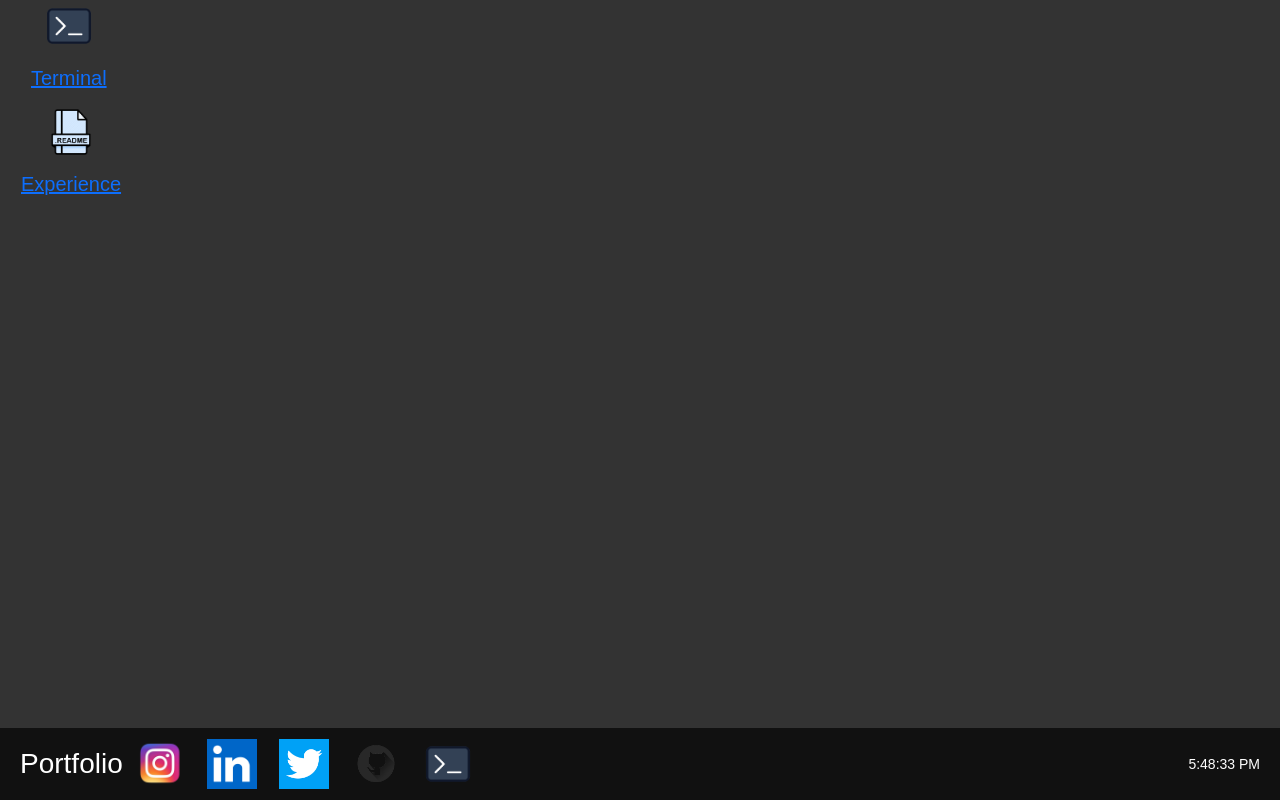
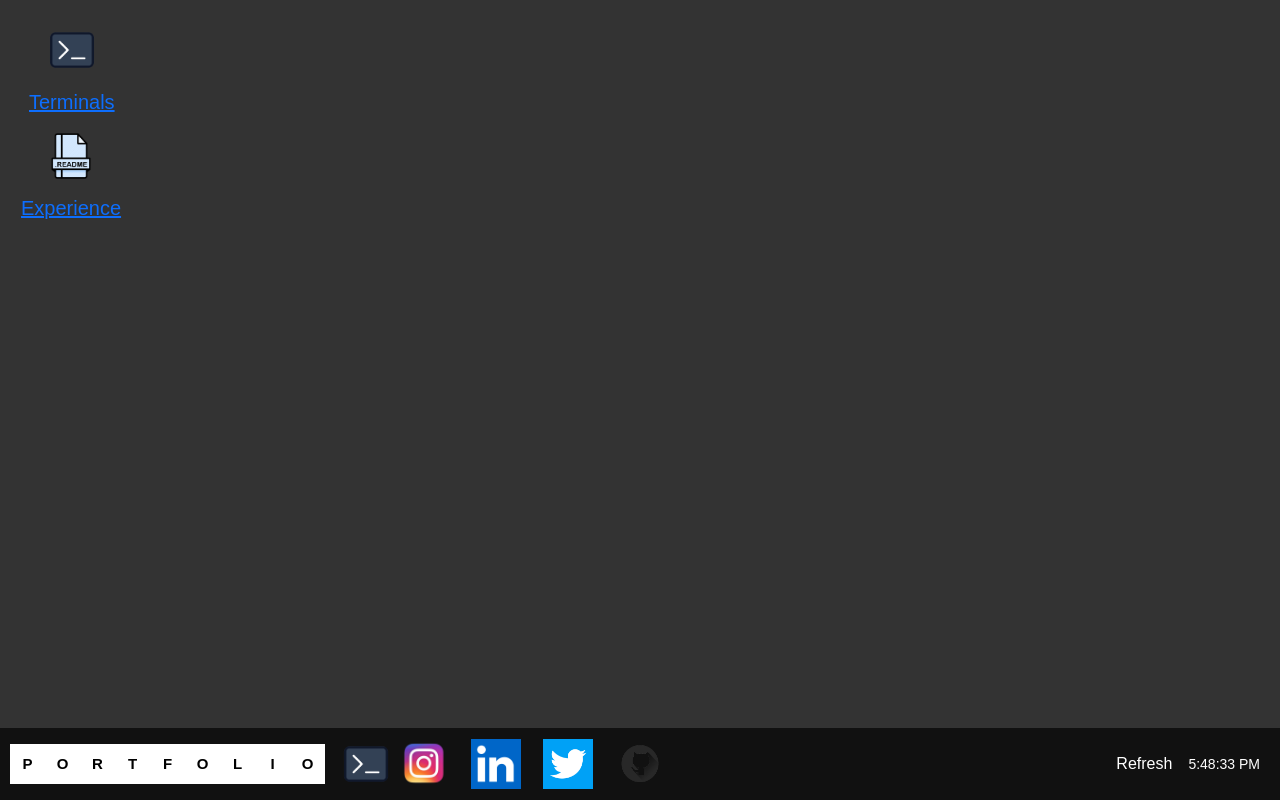
Before and after one commit to AKN414-IND/Portfolio_Linux, a plain HTML site: page index.html in a window 1280 px wide. Drawn offline with nearby package versions, Linux system fonts and the light colour scheme.

Commit message:
portfolio hover

```diff
--- a/index.html
+++ b/index.html
@@ -12,59 +12,65 @@
 <body id="desktop">
   <div id="taskbar">
     <div>
-      <h3>Portfolio</h3>
-      <button >
-        <a href="https://instagram.com/akn_414?igshid=MzNlNGNkZWQ4Mg==" >
+      <div class="button">
+        <div class="box" style="background-color: rgb(255, 255, 255);color: rgb(0, 0, 0);">P</div>
+        <div class="box" style="background-color: rgb(255, 255, 255);color: rgb(0, 0, 0);">O</div>
+        <div class="box" style="background-color: rgb(255, 255, 255);color: rgb(0, 0, 0);">R</div>
+        <div class="box" style="background-color: rgb(255, 255, 255);color: rgb(0, 0, 0);">T</div>
+        <div class="box" style="background-color: rgb(255, 255, 255);color: rgb(0, 0, 0);">F</div>
+        <div class="box" style="background-color: rgb(255, 255, 255);color: rgb(0, 0, 0);">O</div>
+        <div class="box" style="background-color: rgb(255, 255, 255);color: rgb(0, 0, 0);">L</div>
+        <div class="box" style="background-color: rgb(255, 255, 255);color: rgb(0, 0, 0);">I</div>
+        <div class="box" style="background-color: rgb(255, 255, 255);color: rgb(0, 0, 0);">O</div>
+
+    </div>
+      <button id="terminal-button" style="margin-left: 10px;">
+        <a href="Terminal/index.html" target="terminal-frame">
+          <img src="images/terminal.png">
+        </a>
+      </button>
+      <button>
+        <a href="https://instagram.com/akn_414?igshid=MzNlNGNkZWQ4Mg==">
           <img src="images/insta.png">
         </a>
       </button>
       <button style="margin-left: 6px;">
-        <a href="https://www.linkedin.com/in/arunknair-/" >
+        <a href="https://www.linkedin.com/in/arunknair-/">
           <img src="images/linkedIn.png">
         </a>
       </button>
       <button style="margin-left: 10px;">
-        <a href="https://twitter.com/Arun_K_Nair_" >
-          <img src="images/twitter.png" >
+        <a href="https://twitter.com/Arun_K_Nair_">
+          <img src="images/twitter.png">
         </a>
       </button>
       <button style="margin-left: 10px;">
-        <a href="https://github.com/AKN414-IND" >
-          <img src="images/git.png" >
+        <a href="https://github.com/AKN414-IND">
+          <img src="images/git.png">
         </a>
       </button>
-      <button id="terminal-button" style="margin-left: 10px;">
-        <a href="Terminal/index.html" target="terminal-frame">
-          <img src="images/terminal.png" >
-        </a>
-      </button>
+
     </div>
     <div>
+      <button id="refresh-button">Refresh</button>
       <h3 id="current-time"></h3>
     </div>
   </div>
+  <br>
 
-  <button id="terminal-button" style="margin-left: 10px;">
+  <button id="terminal-button" style="margin-left: 8px;">
     <a href="Terminal/index.html" target="terminal-frame">
       <img src="images/terminal.png">
-      <h5>Terminal</h5>
+      <h5>Terminals</h5>
     </a>
   </button>
-  <button >
+
+  <button>
     <a href="Exp/index.html" target="terminal-frame">
       <img src="images/readme.png">
       <h5>Experience</h5>
     </a>
   </button>
-
-
-
-
-
-
-
-
-
   <div id="terminal-window" class="window">
     <iframe id="terminal-frame" name="terminal-frame"></iframe>
   </div>
--- a/script.js
+++ b/script.js
@@ -39,3 +39,9 @@ const terminalButton = document.getElementById('terminal-button');
 terminalButton.addEventListener('click', () => {
   showWindow('terminal-window');
 });
+
+
+const refreshButton = document.getElementById('refresh-button');
+refreshButton.addEventListener('click', () => {
+  location.reload();
+});
--- a/style.css
+++ b/style.css
@@ -88,3 +88,92 @@ button h5 {
   border: none;
   background-color: transparent;
 }
+
+/* portfolio to arun */
+.button {
+  display: flex;
+}
+
+.box {
+  width: 35px;
+  height: 40px;
+  display: flex;
+  justify-content: center;
+  align-items: center;
+  font-size: 15px;
+  font-weight: 700;
+  color: #fff;
+  transition: all .8s;
+  cursor: pointer;
+  position: relative;
+  background: rgb(58, 165, 253);
+  overflow: hidden;
+}
+
+.box:before {
+  content: "W";
+  position: absolute;
+  top: 0;
+  background: #0f0f0f;
+  width: 100%;
+  height: 100%;
+  display: flex;
+  align-items: center;
+  justify-content: center;
+  transform: translateY(100%);
+  transition: transform .4s;
+}
+
+.box:nth-child(1)::before {
+  transform: translateY(-100%);
+  content: 'A';
+  color: aqua;
+}
+
+.box:nth-child(2)::before {
+  content: 'R';
+  color: white;
+}
+
+.box:nth-child(3)::before {
+  transform: translateY(-100%);
+  content: 'U';
+  color: white;
+}
+
+.box:nth-child(4)::before {
+  content: 'N';
+  color: white;
+}
+
+.box:nth-child(5)::before {
+  content: 'K';
+  transform: translateY(-100%);
+  color: aqua;
+}
+
+.box:nth-child(6)::before {
+  content: 'N';
+  color: white;
+}
+.box:nth-child(7)::before {
+  content: 'A';
+  transform: translateY(-100%);
+  color: white;
+}
+.box:nth-child(8)::before {
+  content: 'I';
+  color: white;
+}
+.box:nth-child(9)::before {
+  content: 'R';
+  transform: translateY(-100%);
+  color: white;
+}
+
+
+
+
+.button:hover .box:before {
+  transform: translateY(0);
+}
```
